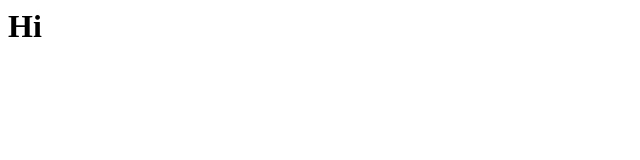
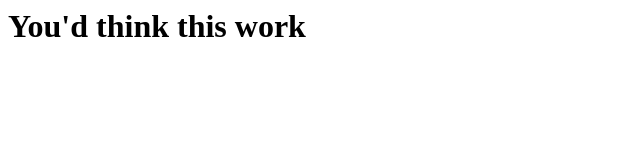
Before and after one commit to BramVanoverbeke/bramvanoverbeke.github.io, a plain HTML site: page index.html in a window 1280 px wide. Shown: the whole page, without its empty margins (0-640 px from the left). Drawn offline with Linux system fonts and the light colour scheme.

Commit message:
Update index.html
strugge

```diff
--- a/index.html
+++ b/index.html
@@ -1 +1 @@
-<h1>Hi</h1>
+<h1>You'd think this work</h1>
```
